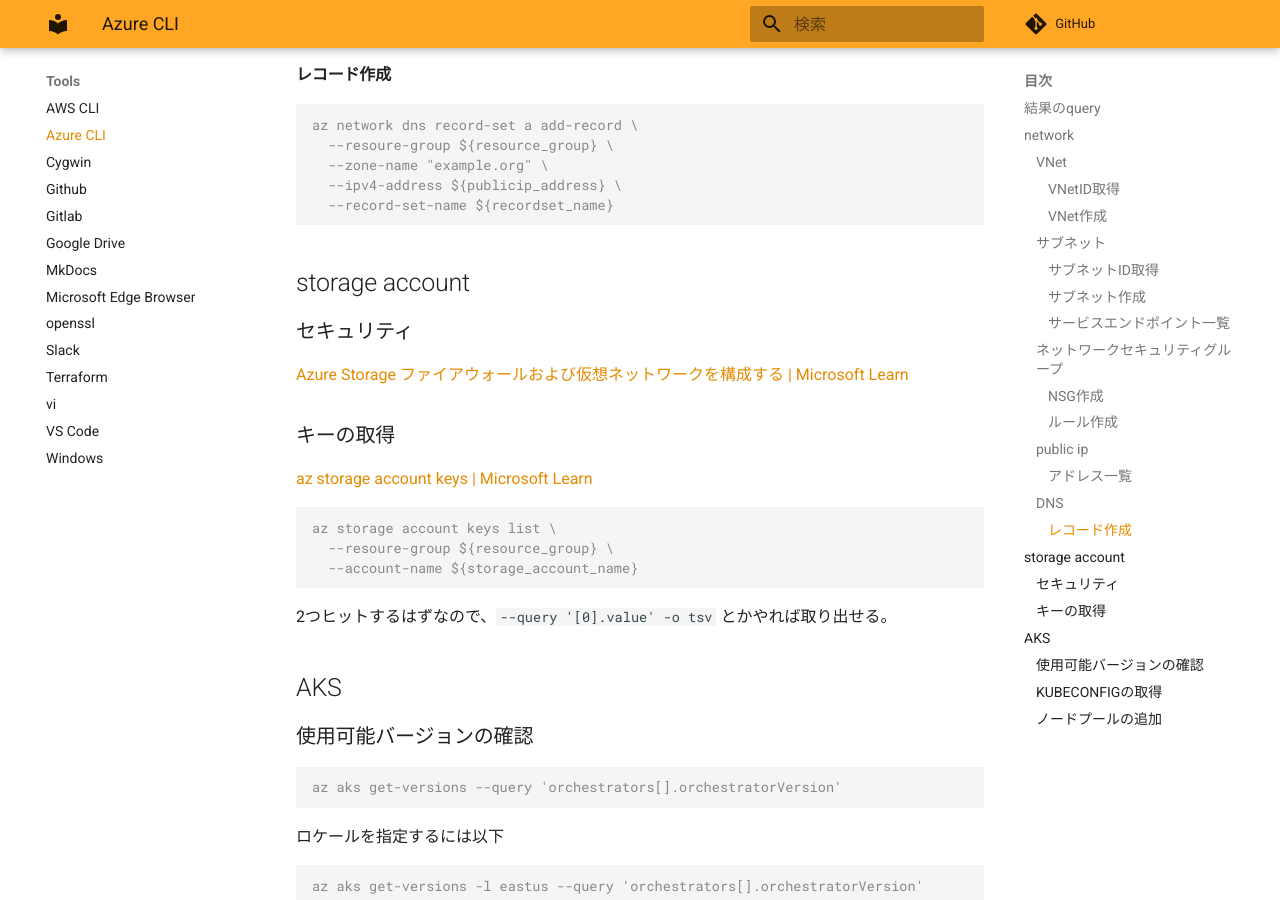
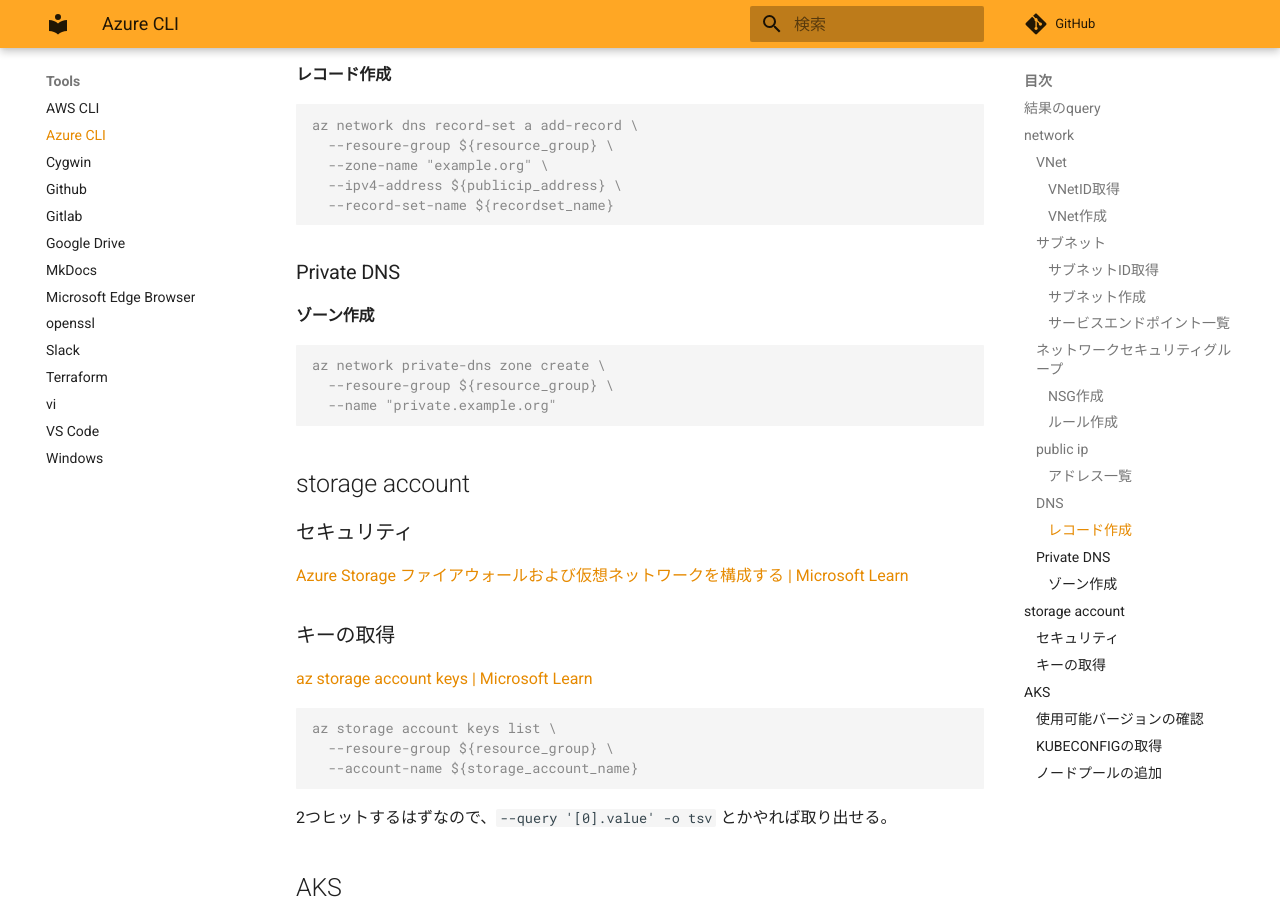
Before and after one commit to zaki-lknr/docs, an MkDocs documentation site: the page built from docs/Tools/az.md, in a window 1280 px wide and 900 px high, scrolled down 2937 px. Built offline with MkDocs 1.6.1 and Material for MkDocs 9.7.7, drawn with Linux system fonts in a browser that asks for light colours; comment, search, counter and statistics services are not loaded.

Commit message:
add: tools/az: private dnsゾーン作成

````diff
--- a/docs/Tools/az.md
+++ b/docs/Tools/az.md
@@ -148,6 +148,16 @@ az network dns record-set a add-record \
   --record-set-name ${recordset_name}
 ```
 
+### Private DNS
+
+#### ゾーン作成
+
+```console
+az network private-dns zone create \
+  --resoure-group ${resource_group} \
+  --name "private.example.org"
+```
+
 ## storage account
 
 ### セキュリティ
````
